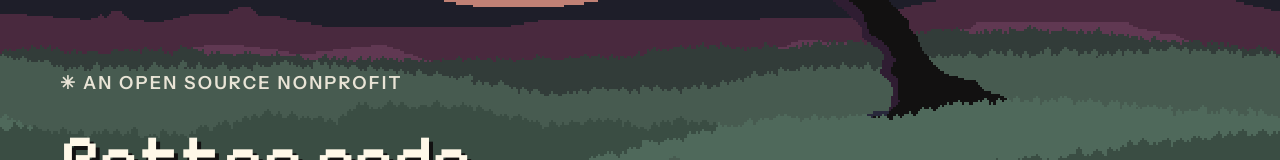
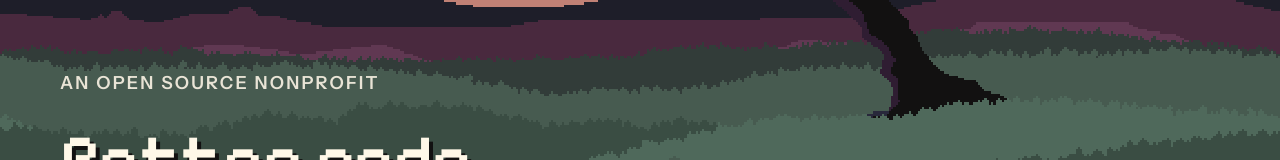
Before and after one commit to Equal-Horizons-Inc/equal-horizons-website-v2, a Next.js app: page / in a window 1280 px wide. Shown: the part 441-601 px from the top of the page. Built offline with nearby package versions, Linux system fonts and the light colour scheme.

Commit message:
Remove icon from eyebrow text in Hero component for cleaner presentation

```diff
--- a/src/app/Hero.tsx
+++ b/src/app/Hero.tsx
@@ -27,7 +27,7 @@ export default function Hero() {
 
       <div className="shell">
         <div className="horizon-copy">
-          <p className="horizon-eyebrow"><span>✳</span> An open source nonprofit</p>
+          <p className="horizon-eyebrow">An open source nonprofit</p>
           <h1>
             Better code.
             <br />
```
